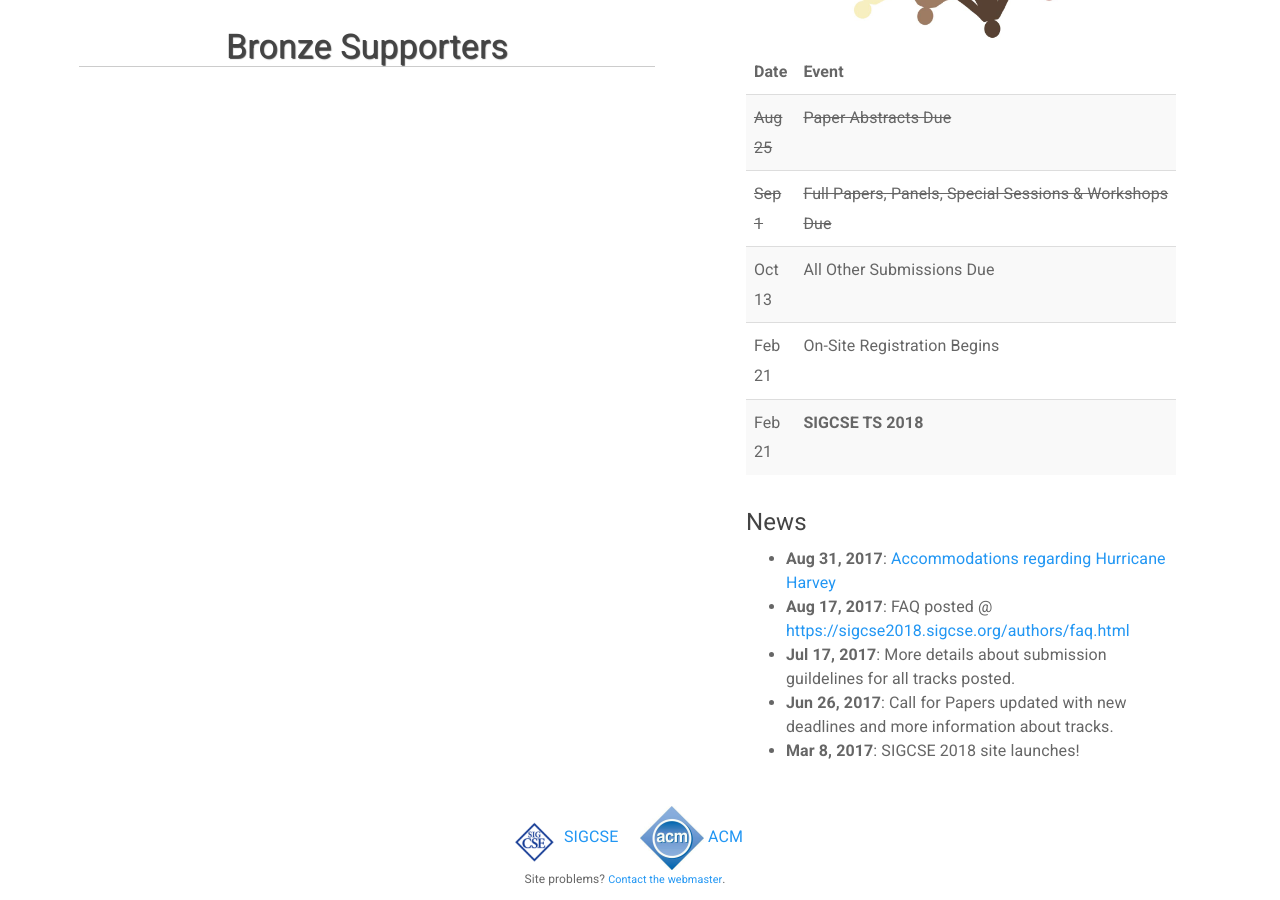
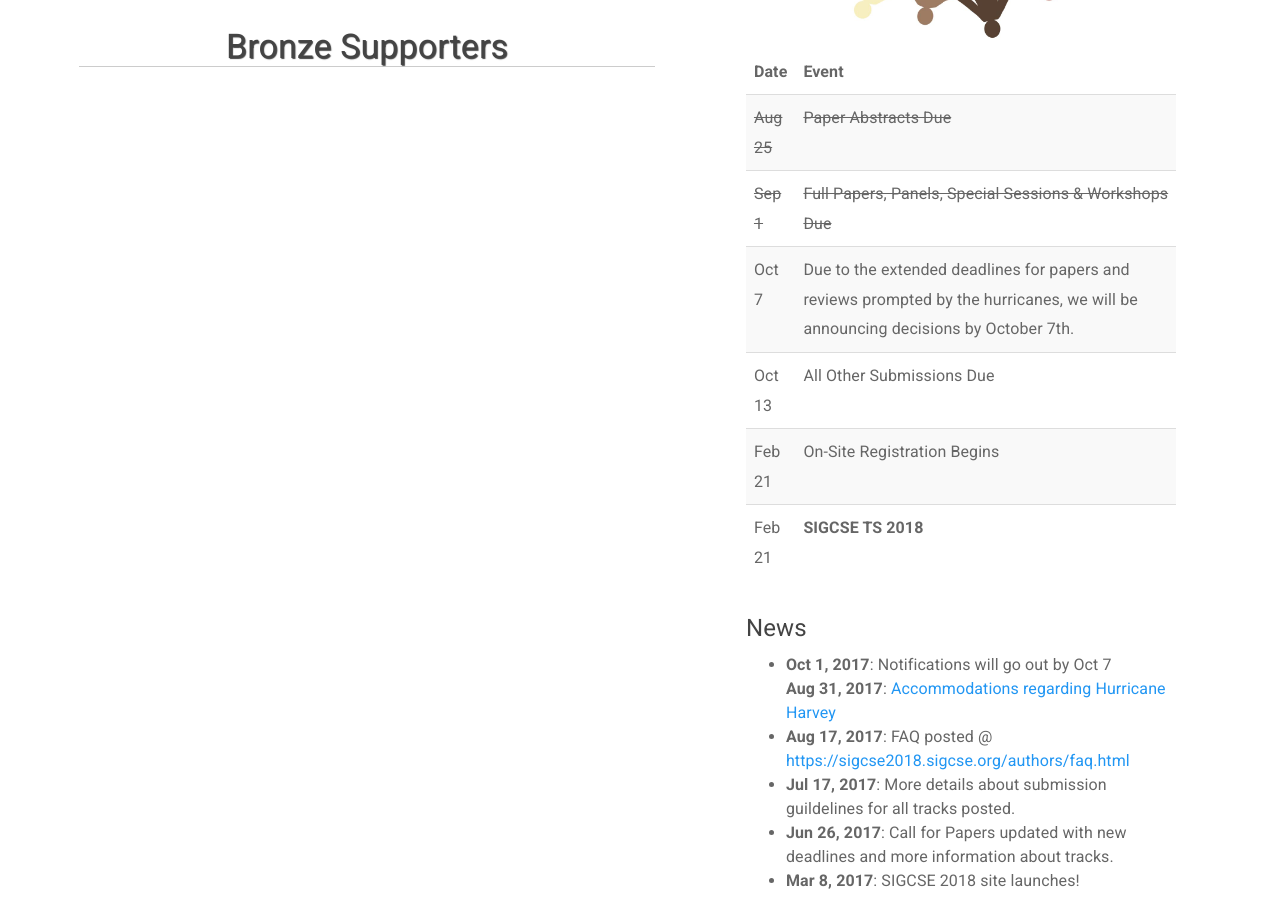
Before and after one commit to sigcsets/sigcse2018, a Jekyll site: the page built from index.html, in a window 1280 px wide and 900 px high, scrolled down 522 px. Built offline with Jekyll 4.4.1, drawn with Linux system fonts in a browser that asks for light colours.

Commit message:
Due to Harvey, notification date change

```diff
--- a/_data/cfp.yml
+++ b/_data/cfp.yml
@@ -38,7 +38,7 @@
 
 
   - time: "23:59 AoE (Baker Island, UTC-12h)"
-    notification: "Tuesday, October 3, 2017"
+    notification: "<strong>UPDATE</strong> - Saturday, October 7, 2017"
     updates:
     cameraready: "Monday, December 11th"
     abstractdue: "Friday, August 25, 2017"
@@ -51,7 +51,7 @@
         include: papers
 
   - time: "23:59 AoE (Baker Island, UTC-12h)"
-    notification: "Tuesday, October 3, 2017"
+    notification: "<strong>UPDATE</strong> - Saturday, October 7, 2017"
     updates:
     cameraready: "Monday, December 11th"
     link: "http://www.timeanddate.com/worldclock/fixedtime.html?msg=SIGCSE+2018+Paper+Deadline&iso=20170901T2359&p1=3399"
--- a/_includes/front-news.html
+++ b/_includes/front-news.html
@@ -1,5 +1,8 @@
 <ul>
   <li>
+    <strong>Oct 1, 2017</strong>:
+    Notifications will go out by Oct 7
+  </li>
     <strong>Aug 31, 2017</strong>:
       <a href="http://sigcse2018.sigcse.org/harvey.html">Accommodations regarding Hurricane Harvey</a>
     </li>
--- a/_includes/generic-submission-block.html
+++ b/_includes/generic-submission-block.html
@@ -50,3 +50,5 @@
 ### Accommodations for Authors Affected by Hurricane Harvey
 
 Please see [this page](http://sigcse2018.sigcse.org/harvey.html) for information regarding accommodations for members of the SIGCSE community who have been affected by Hurricane Harvey.
+
+__NOTE__: Due to the extended deadlines for papers and reviews prompted by the hurricanes, we will be announcing decisions by __October 7th__.
--- a/index.html
+++ b/index.html
@@ -114,6 +114,10 @@
             <td> <s>Full Papers, Panels, Special Sessions &amp; Workshops Due</s> </td>
           </tr>
           <tr>
+            <td>Oct 7</td>
+            <td>Due to the extended deadlines for papers and reviews prompted by the hurricanes, we will be announcing decisions by October 7th.</td>
+          </tr>
+          <tr>
             <td> Oct 13 </td>
             <td> All Other Submissions Due</td>
           </tr>
```
